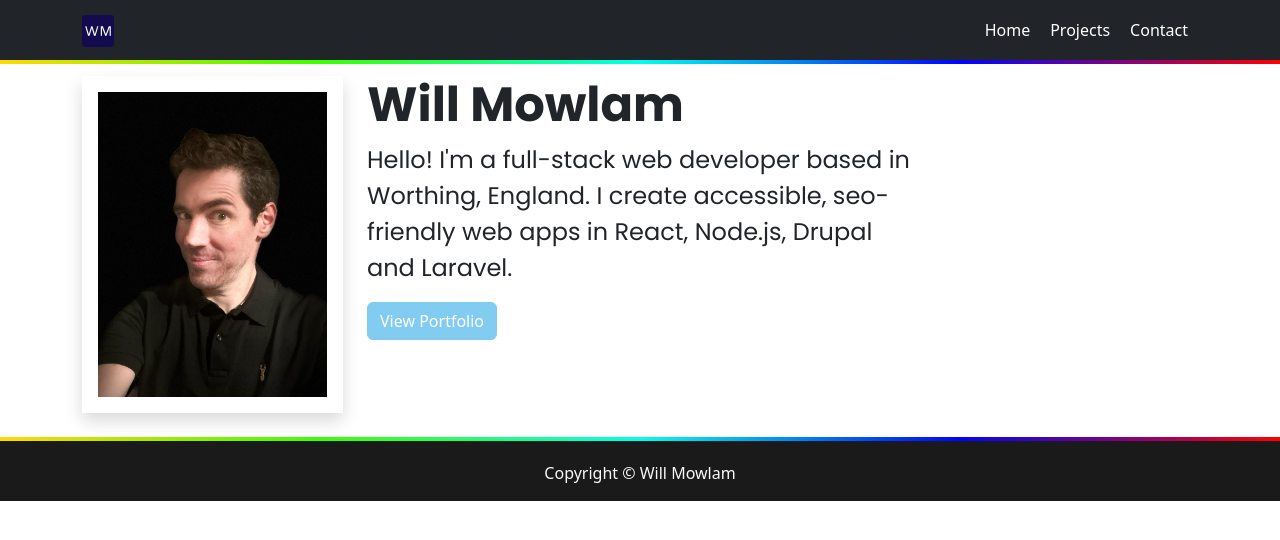
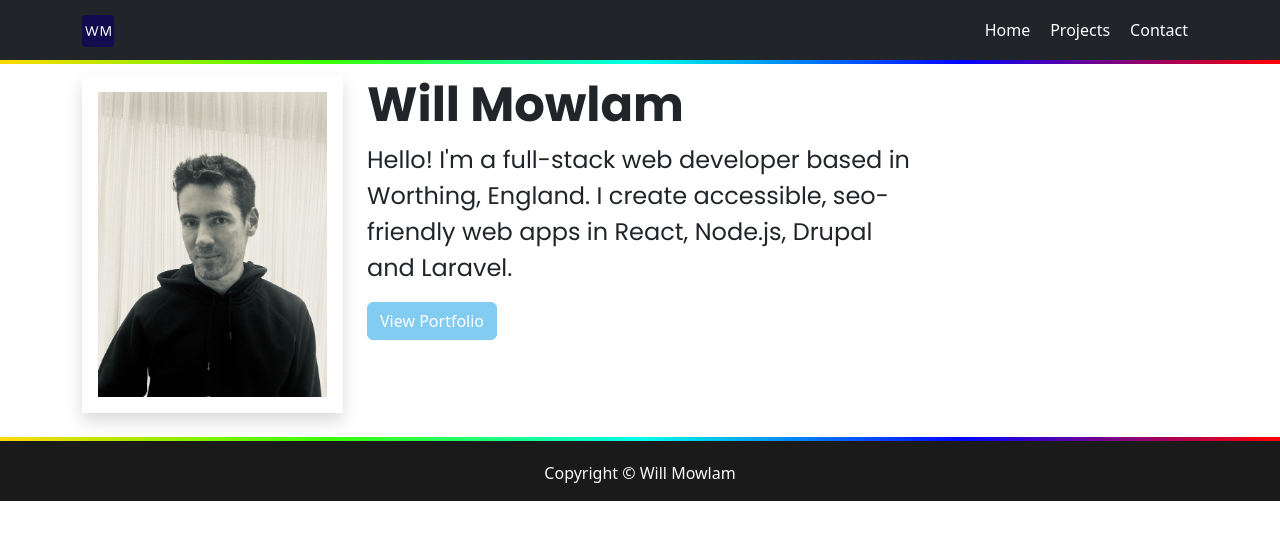
Before and after one commit to willmowlam/nebulus-react-portfolio, a React (Vite) app: page / in a window 1280 px wide. Shown: the top 540 px of the page. Built offline with nearby package versions, Linux system fonts and the light colour scheme.

Commit message:
Change profile photo

```diff
--- a/src/components/Pages/Home.jsx
+++ b/src/components/Pages/Home.jsx
@@ -12,7 +12,7 @@ function Home() {
     <Container as="main" id="page-home">
       <Row>
         <Col className="col-sm-3">
-          <img src="/assets/images/will-mowlam-black-bg.jpg" alt="Will Mowlam" className="img-thumbnail border-0 p-3 rounded-0 shadow" />
+          <img src="/assets/images/will-mowlam-sepia.jpg" alt="Will Mowlam" className="img-thumbnail border-0 p-3 rounded-0 shadow" />
         </Col>
         <Col className="col-sm-9">
           <h1 className="display-5 fw-bold poppins-semibold">Will Mowlam</h1>
```
Also changed, not shown: public/assets/images/will-mowlam-sepia.jpg (added).
